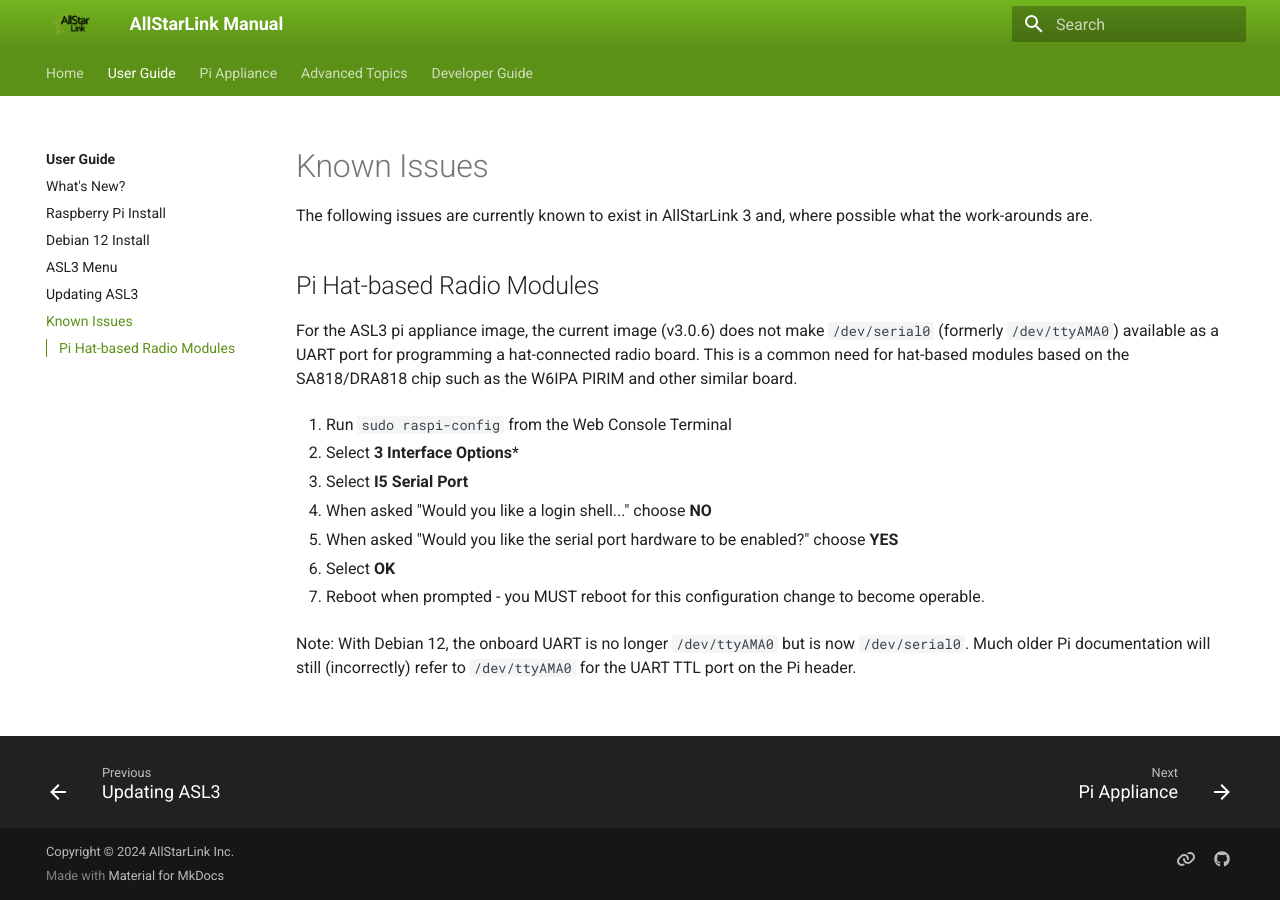
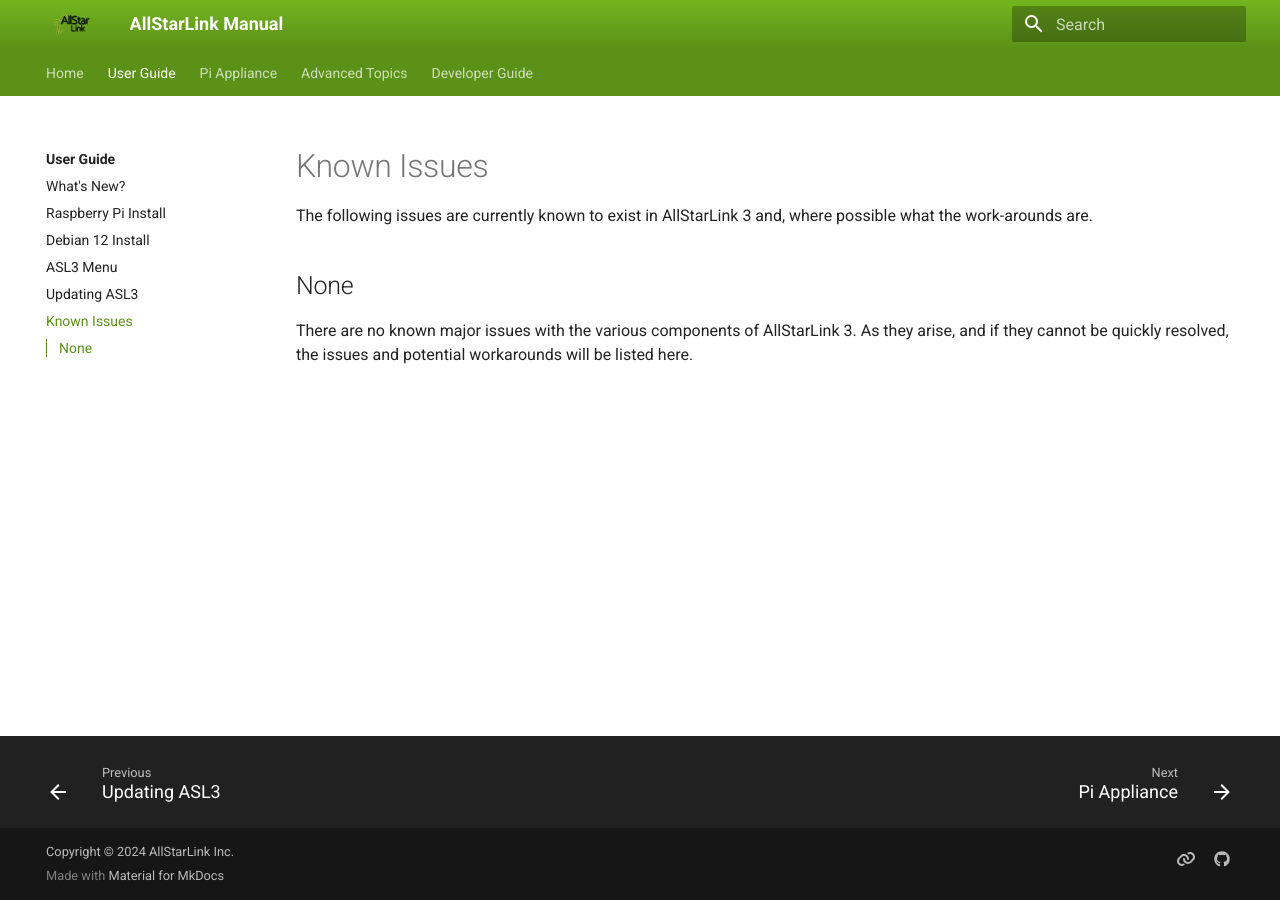
Before and after one commit to AllStarLink/ASL3-Manual, an MkDocs documentation site: the page built from docs/user-guide/known-issues.md, in a window 1280 px wide. Built offline with MkDocs 1.6.1 and Material for MkDocs 9.7.7, drawn with Linux system fonts in a browser that asks for light colours.

Commit message:
/dev/serial0 issue resolved; remove from known issues

```diff
--- a/docs/user-guide/known-issues.md
+++ b/docs/user-guide/known-issues.md
@@ -2,29 +2,9 @@
 The following issues are currently known to exist in AllStarLink 3 and,
 where possible what the work-arounds are.
 
-## Pi Hat-based Radio Modules
-For the ASL3 pi appliance image, the current image (v3.0.6) does not make
-`/dev/serial0` (formerly `/dev/ttyAMA0`) available as a UART port
-for programming a hat-connected radio board. This is a common need for
-hat-based modules based on the SA818/DRA818 chip such as the W6IPA
-PIRIM and other similar board.
+## None
 
-1. Run `sudo raspi-config` from the Web Console Terminal
-
-2. Select **3 Interface Options***
-
-3. Select **I5 Serial Port**
-
-4. When asked "Would you like a login shell..." choose **NO**
-
-5. When asked "Would you like the serial port hardware to be enabled?" choose **YES**
-
-6. Select **OK**
-
-7. Reboot when prompted - you MUST reboot for this configuration change
-to become operable.
-
-Note: With Debian 12, the onboard UART is no longer `/dev/ttyAMA0`
-but is now `/dev/serial0`. Much older Pi documentation will still
-(incorrectly) refer to `/dev/ttyAMA0` for the UART TTL port on the
-Pi header.
+There are no known major issues with the various components of
+AllStarLink 3. As they arise, and if they cannot be quickly
+resolved, the issues and potential workarounds will be
+listed here.
```
Also changed, not shown: docs/user-guide/whats-new.md (+9 -0 lines).
